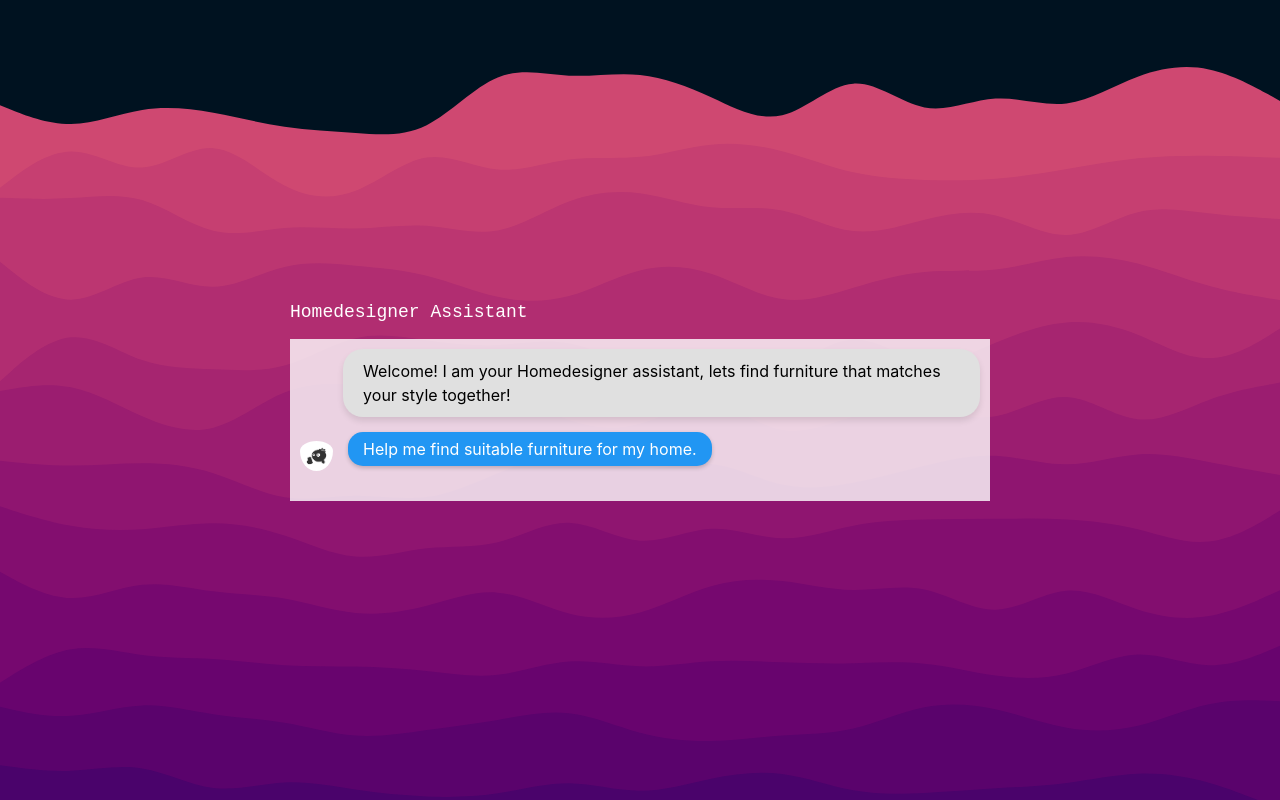
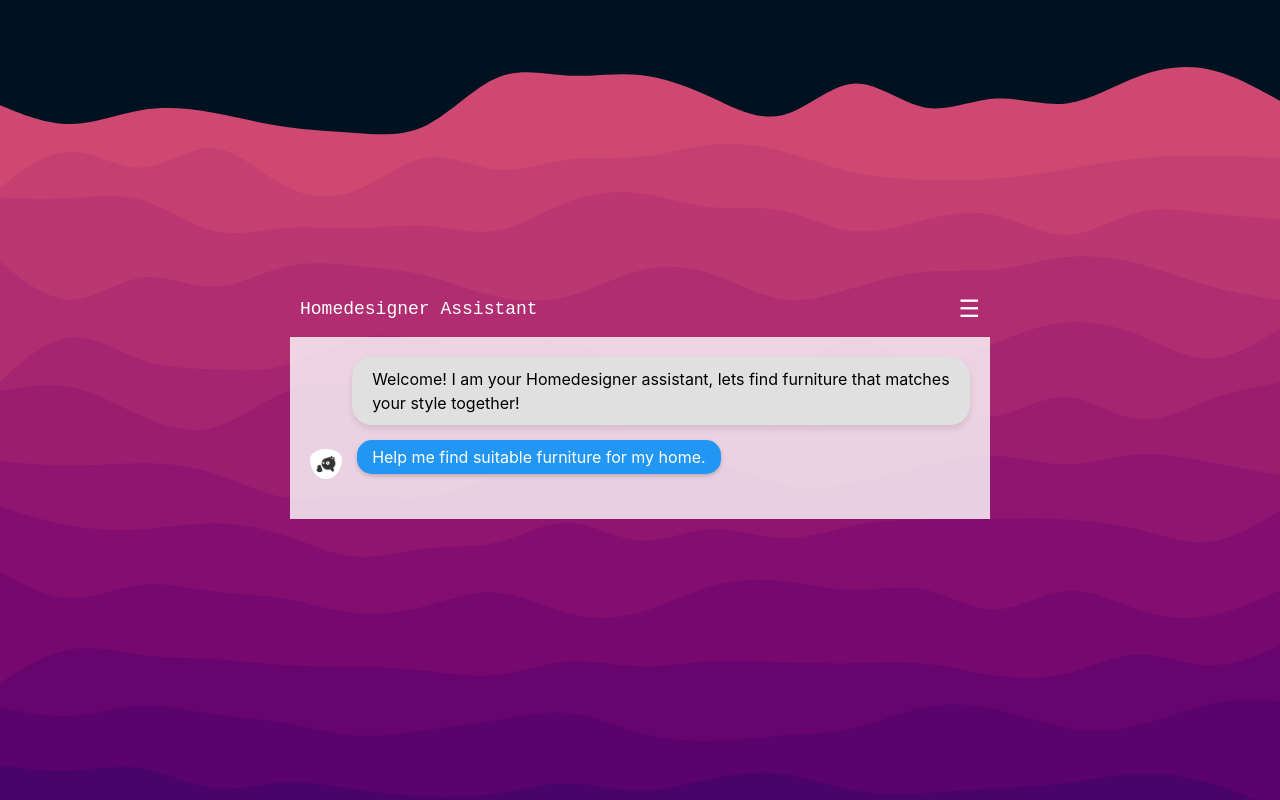
Before and after one commit to anttijoutsenniemi/homedesigner_public, a React (Create React App) app in the folder homedesigner_chat/: page / in a window 1280 px wide. Built offline with nearby package versions, Linux system fonts and the light colour scheme.

Commit message:
layuout fixes + added navigation to chat

```diff
--- a/homedesigner_chat/src/App.css
+++ b/homedesigner_chat/src/App.css
@@ -1,4 +1,5 @@
 /* src/App.css */
+
 .chat-app-background {
   display: flex;
   justify-content: center;
@@ -17,24 +18,74 @@
   width: 95%;
   margin-left: auto;
   margin-right: auto;
+  /* Firefox scrollbar styles */
+  scrollbar-width: thin; /* Width of the scrollbar */
+  scrollbar-color: lightgrey transparent; /* Thumb color and track color */
+}
+
+.screen-wrapper::-webkit-scrollbar {
+  width: 8px; /* Width of the scrollbar */
+}
+
+.screen-wrapper::-webkit-scrollbar-thumb {
+  background-color: lightgrey; /* Color of the scrollbar thumb */
+  border-radius: 5px; /* Rounded corners of the scrollbar thumb */
+}
+
+.screen-wrapper::-webkit-scrollbar-track {
+  background: transparent; /* Background of the scrollbar*/
+}
+
+/* Hide the scrollbar arrows */
+.screen-wrapper::-webkit-scrollbar-button {
+  display: none; /* Hide the arrows/buttons */
+  width: 0;
+  height: 0;
 }
 
 .app-header {
-  height: 40px;
+  display: flex;
+  justify-content: space-between; /* This distributes space between items */
+  align-items: center;
+  padding: 10px;
   width: 100%;
+  flex-direction: row;
 }
 
 .header-title {
+  margin: 0;
   color: white;
   font-size: large;
   font-family: 'Courier New', monospace;
+}
+
+.hamburger-menu {
+  font-size: 24px;
+  cursor: pointer;
+  color: white;
+}
+
+.drawer {
+  position: fixed;
+  top: 0;
+  right: -250px; /* Initially hidden */
+  width: 250px;
+  height: 100%;
+  background-color: #333;
+  color: white;
+  padding: 20px;
+  transition: right 0.3s ease-in-out;
+}
+
+.drawer.open {
+  right: 0;
 }
 
 .chat-wrapper {
   width: 100%;
   /* max-width: 600px; */
   /* max-height: 90%; */
-  padding: 10px;
+  padding: 20px;
   background-color: rgba(255, 255, 255, 0.8); /* Semi-transparent background */
   /* overflow-y: scroll;  */
 }
--- a/homedesigner_chat/src/App.tsx
+++ b/homedesigner_chat/src/App.tsx
@@ -26,6 +26,7 @@ export interface Recommendation {
   picUrl: string,
   productUrl: string,
   title: string,
+  threedModel?: string
 }
 
 interface AiData {
@@ -66,6 +67,7 @@ export interface FurnitureData {
   title: string;
   productUrl: string;
   deleted: boolean;
+  threedModel?: string,
   styleJson: {
       colorThemes: {
           dark: boolean;
@@ -142,6 +144,15 @@ const App: React.FC = () => {
     }
   }
 
+  async function checkUrlExists(url : string) {
+    try {
+      const response = await fetch(url, { method: 'HEAD' });
+      return response.ok; // returns true if the status code is in the range 200-299
+    } catch (error) {
+      return false; // returns false if the fetch request fails
+    }
+  }
+
   //function for uploading image/images to correct aiprompt in VisionHandler.tsx
   const uploadImage = async (img64 : string, roomMode : boolean, refMode? : boolean, refImage? : string) => {
     try {
@@ -178,9 +189,13 @@ const App: React.FC = () => {
             let newObject = {
               picUrl: newRecommendations[i].picUrl,
               productUrl: newRecommendations[i].productUrl,
-              title: newRecommendations[i].title
+              title: newRecommendations[i].title,
+              threedModel: newRecommendations[i].threedModel || ""
+            };
+            let urlExists = await checkUrlExists(newObject.productUrl); //check if the product page url exists so we can block out just bought products
+            if (urlExists) {
+              imageArray.push(newObject);
             }
-            imageArray.push(newObject);
           }
 
           let botAnswer : string = parsedJson.explanation + ' Here are some recommendations that I think match the style you are looking for, click the images to open more options: ';
@@ -345,10 +360,22 @@ const getBestMatches = (criteria: AiData, items: FurnitureData[]): FurnitureData
     setMessages([...messages, newUserMessage, newBotMessage]);
 };
 
+function toggleDrawer() {
+  const drawer : any = document.getElementById('drawer');
+  drawer.classList.toggle('open');
+}
+
   return (
     <div className="chat-app-background">
       <div className='screen-wrapper'>
-        <div className='app-header'><h1 className='header-title'>Homedesigner Assistant</h1></div>
+        <div className='app-header'><h1 className='header-title'>Homedesigner Assistant</h1>
+        <div className='hamburger-menu' onClick={()=>toggleDrawer()}>
+          &#9776;
+        </div>
+        </div>
+        <div className='drawer' id='drawer'>
+          <p>Juu</p>
+        </div>
       <div className="chat-wrapper">
       {messages.map((message) => (
       <div key={message.id} className={`chat-message ${message.type}`}>
```
